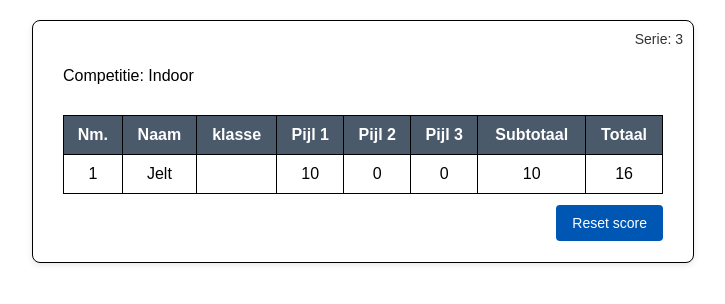
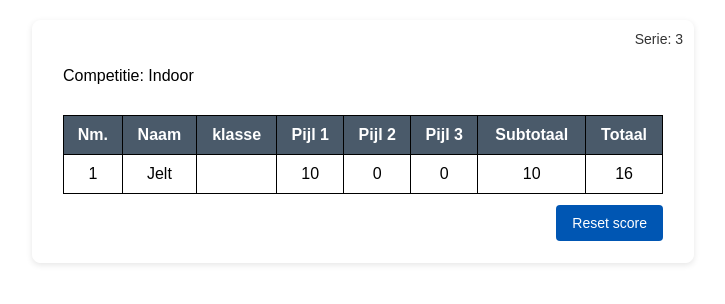
Before and after one commit to rt55u-rgb/ScorebordLunionBoxtel, a Flask app: page /scoreboard in a window 1280 px wide. Shown: the part 70-374 px from the top of the page, without its empty margins (277-1002 px from the left). Run offline with Flask 3, Linux system fonts and the light colour scheme; data comes from the database, SQL or seed files in the repository.

Commit message:
Update scoreboard.html

```diff
--- a/templates/scoreboard.html
+++ b/templates/scoreboard.html
@@ -36,7 +36,7 @@
       padding: 30px;
       margin-top: 20px;
       border-radius: 8px;
-      border: 1px solid #000;
+      border: 1px solid #ffffff;
       position: relative;
       width: 600px;
       box-shadow: 0 2px 6px rgba(0,0,0,0.1);
```
